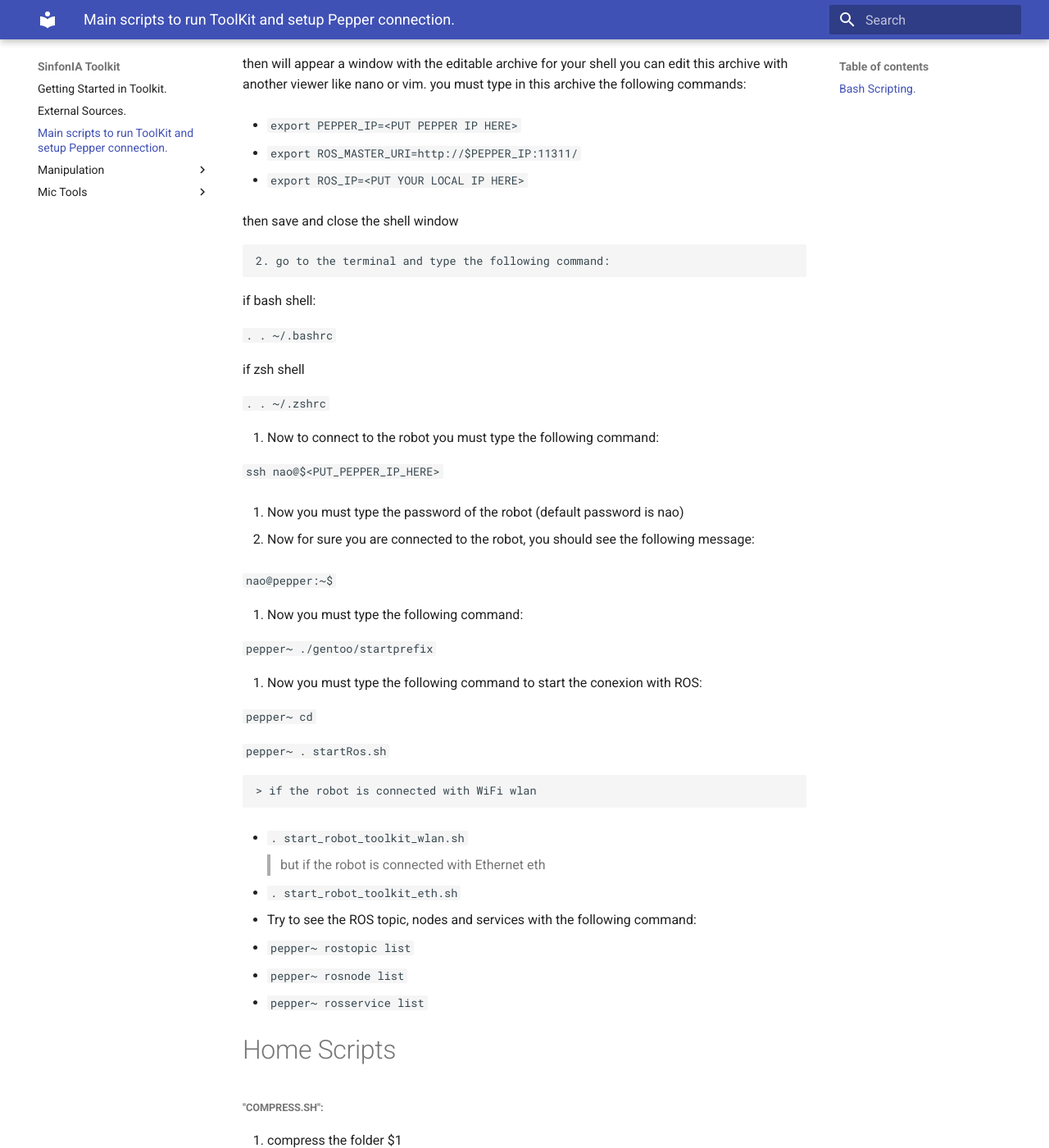
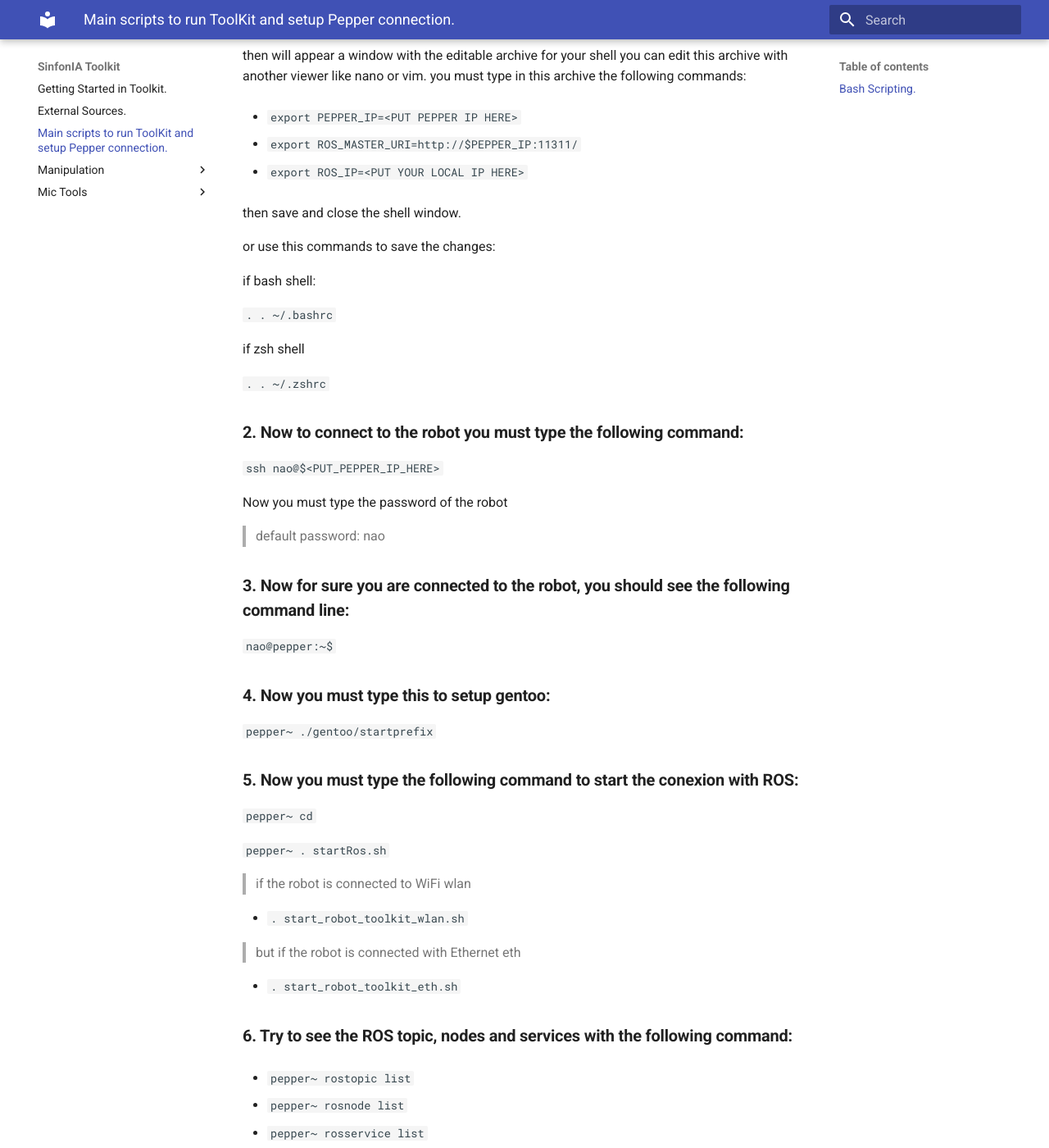
Before and after one commit to SinfonIAUniandes/sinfonia_toolkit, an MkDocs documentation site: the page built from docs/3. Scripts.md, in a window 1280 px wide and 1400 px high, scrolled down 889 px. Shown: the whole window at 82% size. Built offline with MkDocs 1.6.1 and Material for MkDocs 9.7.7, drawn with Linux system fonts in a browser that asks for light colours; some of the changed text lies outside the part shown.

Commit message:
Scripts Dosc

````diff
--- a/docs/3. Scripts.md
+++ b/docs/3. Scripts.md
@@ -37,9 +37,9 @@
 
 - ``` export ROS_IP=<PUT YOUR LOCAL IP HERE>```
 
-then save and close the shell window
+then save and close the shell window.
 
-    2. go to the terminal and type the following command:
+or use this commands to save the changes:
 
 if bash shell:
 
@@ -49,35 +49,38 @@
 
 ```. . ~/.zshrc```
 
-3. Now to connect to the robot you must type the following command:
+### **2. Now to connect to the robot you must type the following command:**
 
 ```ssh nao@$<PUT_PEPPER_IP_HERE>```
 
-4. Now you must type the password of the robot (default password is nao)
+Now you must type the password of the robot
+> default password: nao
 
-5. Now for sure you are connected to the robot, you should see the following message:
+### **3. Now for sure you are connected to the robot, you should see the following command line:**
 
 ```nao@pepper:~$   ```
 
-6. Now you must type the following command:
+### **4. Now you must type this to setup gentoo:**
 
 ```pepper~ ./gentoo/startprefix```
 
-7. Now you must type the following command to start the conexion with ROS:
+
+### **5. Now you must type the following command to start the conexion with ROS:**
 
 ```pepper~ cd```
 
 ```pepper~ . startRos.sh```
 
-    > if the robot is connected with WiFi wlan
+
+>if the robot is connected to WiFi wlan
 
 - ```. start_robot_toolkit_wlan.sh```
 
-    > but if the robot is connected with Ethernet eth
+> but if the robot is connected with Ethernet eth
 
 - ```. start_robot_toolkit_eth.sh```
 
-8. Try to see the ROS topic, nodes and services with the following command:
+### **6. Try to see the ROS topic, nodes and services with the following command:**
 
 - ```pepper~ rostopic list```
 
````
Also changed, not shown: other parts of docs/3. Scripts.md (+2 -2 lines).
